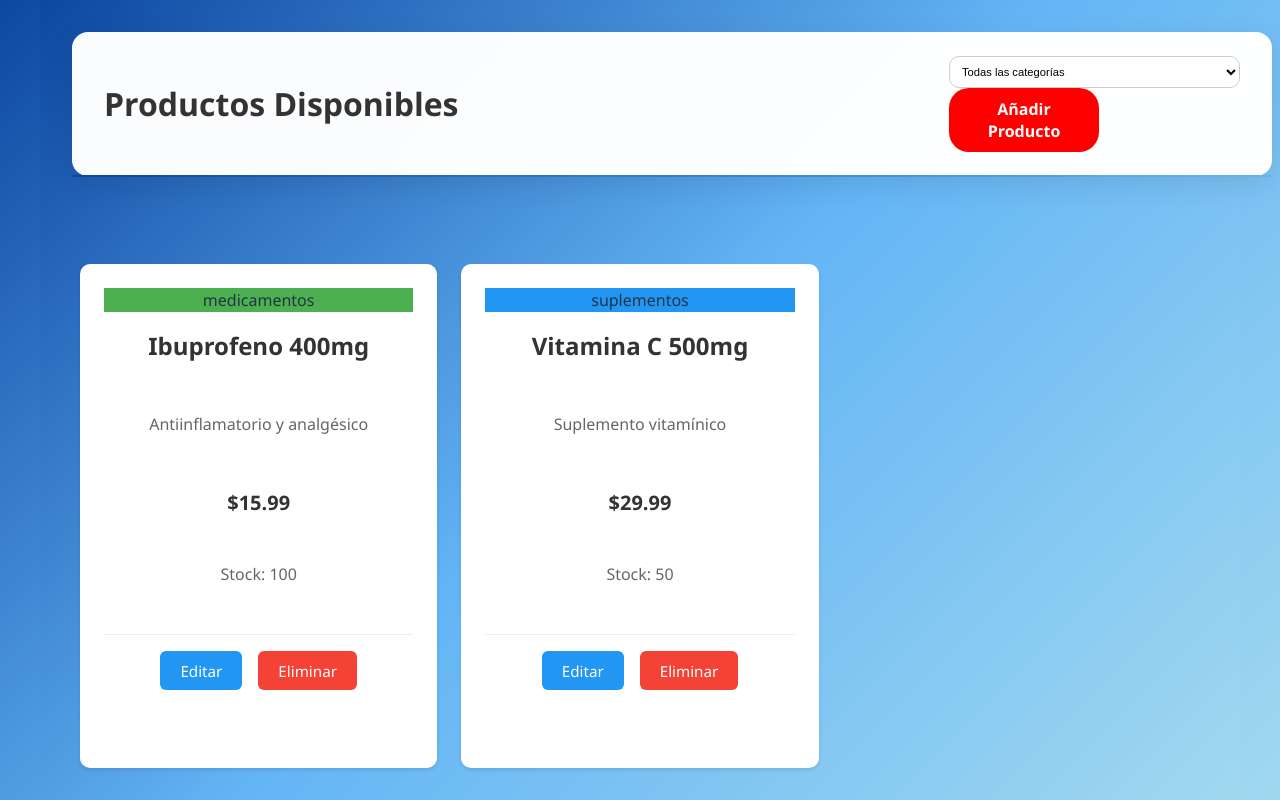
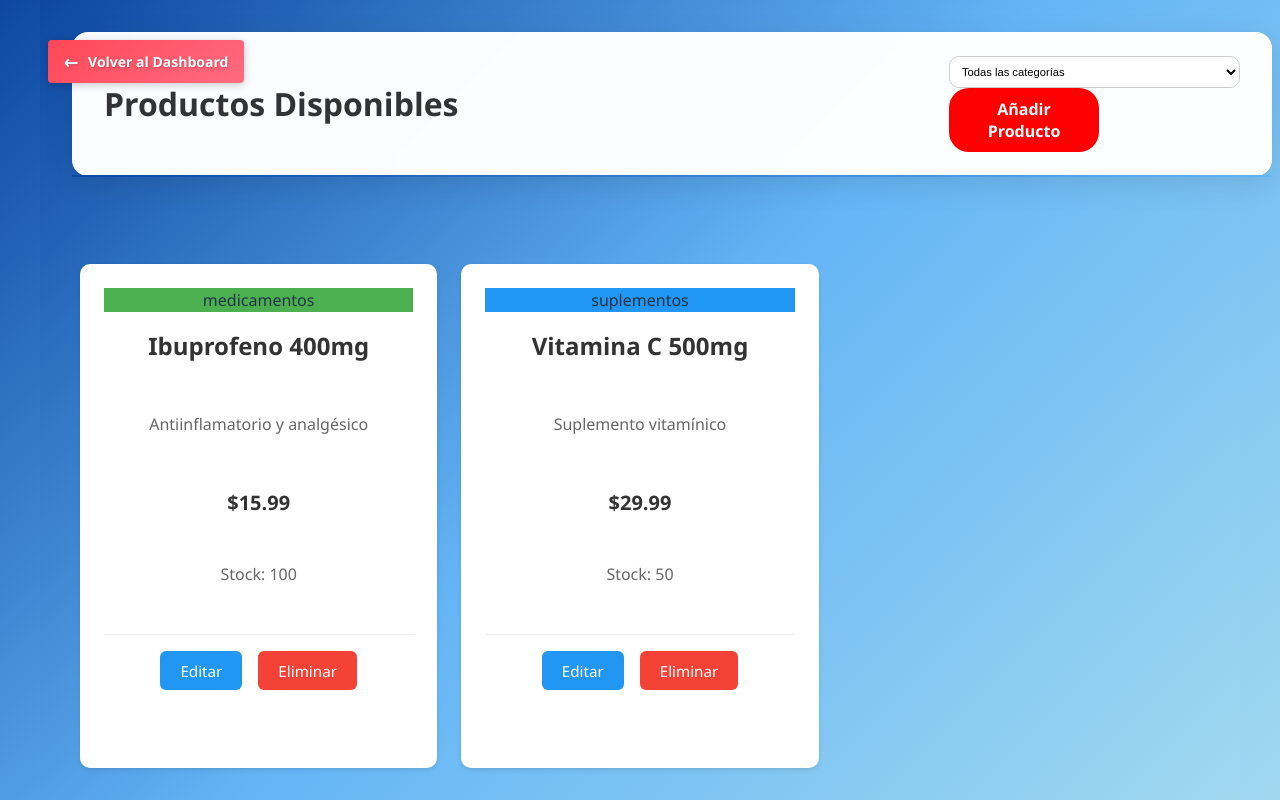
Before and after one commit to Beltran18/proyecto-tecno-farma, a React (Vite) app: page /productos in a window 1280 px wide. Built offline with nearby package versions, Linux system fonts and the light colour scheme.

Commit message:
refactor: Eliminar opción de añadir producto y ajustar componentes relacionados

```diff
--- a/src/components/dashboard.tsx
+++ b/src/components/dashboard.tsx
@@ -8,8 +8,7 @@ const menuItems = [
     items: [
       { icon: '🔍', text: 'Buscar Producto', path: '/buscar-producto' },
       { icon: '💊', text: 'Productos Disponibles', path: '/productos' },
-      { icon: '⏰', text: 'Próximos a vencer', path: '/vencimientos' },
-      { icon: '➕', text: 'Añadir producto', path: '/añadir-producto' }
+      { icon: '⏰', text: 'Próximos a vencer', path: '/vencimientos' }
     ]
   },
   {
--- a/src/components/productosdisponibles.css
+++ b/src/components/productosdisponibles.css
@@ -564,6 +564,32 @@ h2 {
   font-weight: 600;
 }
 
+.header-actions {
+  display: flex;
+  align-items: center;
+  gap: 1rem;
+}
+
+.btn-volver {
+  position: fixed;
+  top: 1.5rem;
+  left: 2rem;
+  padding: 0.5rem 1rem;
+  background-color: #2c3e50;
+  color: white;
+  border: none;
+  border-radius: 4px;
+  cursor: pointer;
+  font-size: 0.875rem;
+  transition: background-color 0.3s ease;
+  z-index: 1000;
+  box-shadow: 0 2px 8px rgba(0, 0, 0, 0.2);
+}
+
+.btn-volver:hover {
+  background-color: #23323f;
+}
+
 .btn-agregar {
   padding: 0.75rem 1.5rem;
   background-color: #4CAF50;
--- a/src/components/productosdisponibles.tsx
+++ b/src/components/productosdisponibles.tsx
@@ -67,6 +67,10 @@ const ProductosDisponibles: React.FC<ProductosDisponiblesProps> = () => {
     setEditingProduct(undefined);
   };
 
+  const handleBack = () => {
+    window.location.href = '/dashboard';
+  };
+
   const handleFormClose = () => {
     setShowForm(false);
     setEditingProduct(undefined);
@@ -115,6 +119,9 @@ const ProductosDisponibles: React.FC<ProductosDisponiblesProps> = () => {
           </button>
         </div>
       </div>
+      <button className="btn-volver" onClick={handleBack}>
+        Volver al Dashboard
+      </button>
 
       <div className="productos-grid">
         {productosFiltrados.map((product) => (
```
